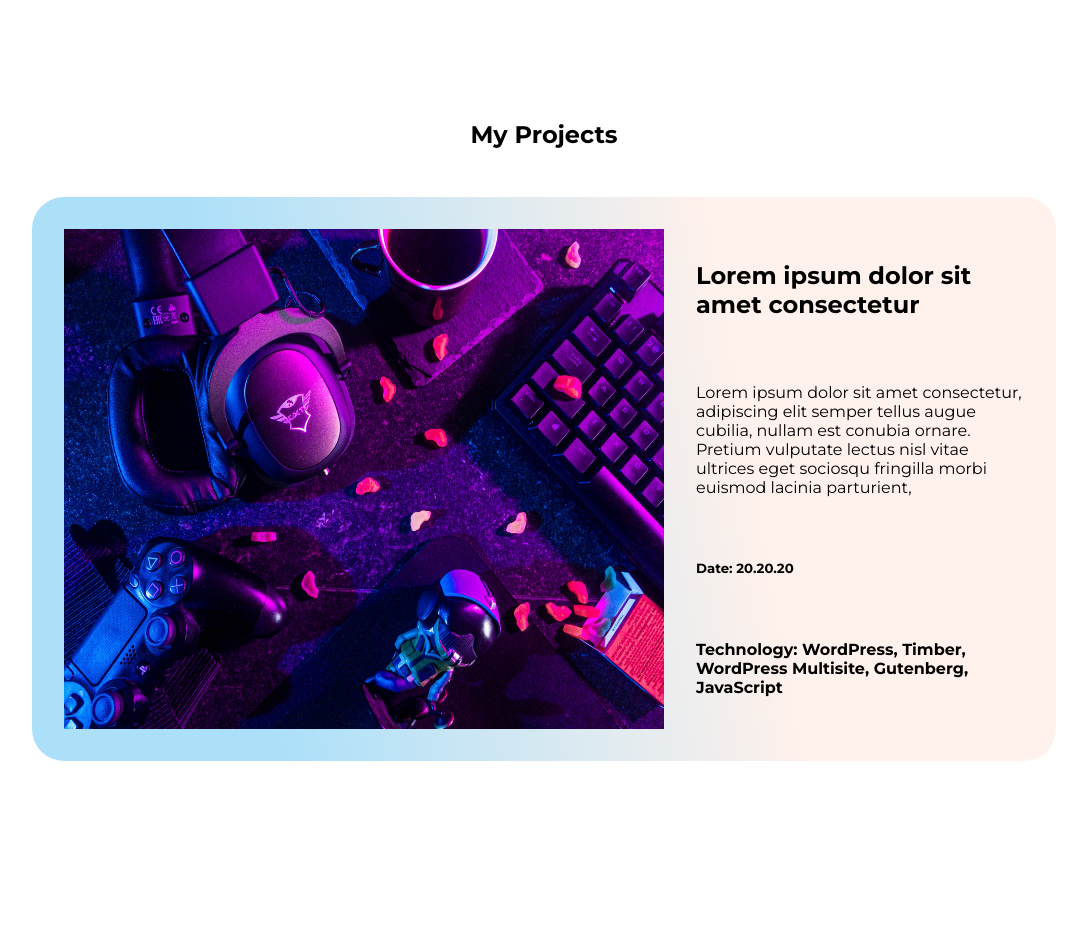
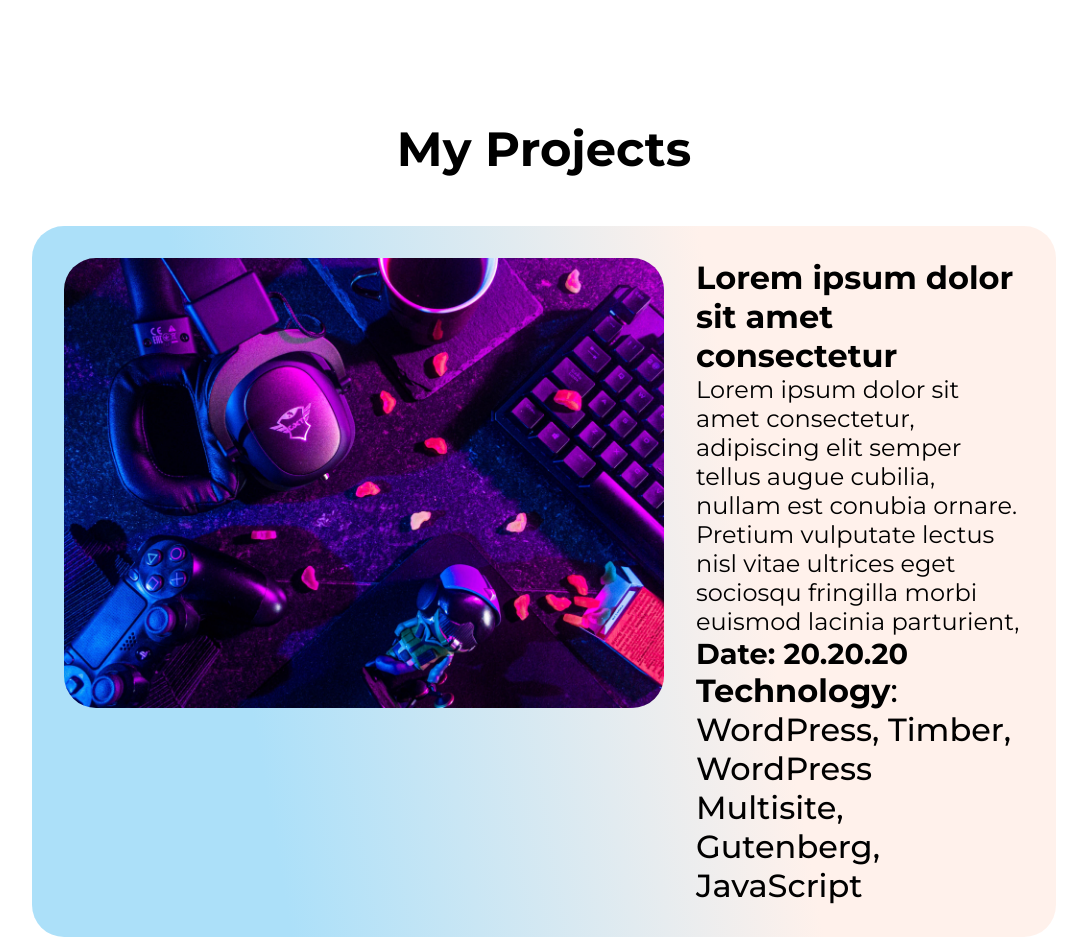
Before and after one commit to alphadev97/Alpha97---Personel-Portfolio, a Next.js app: page / in a window 1280 px wide. Shown: the part 1400-2337 px from the top of the page, without its empty margins (96-1183 px from the left). Built offline with nearby package versions, Linux system fonts and the light colour scheme.

Commit message:
Projects

```diff
--- a/src/components/Projects/Projects.tsx
+++ b/src/components/Projects/Projects.tsx
@@ -7,23 +7,31 @@ const Projects = () => {
   return (
     <div className={styles.container}>
       <div className={styles.content}>
-        <h2>{projectsItem.title}</h2>
+        <h2 className={styles.title}>{projectsItem.title}</h2>
       </div>
 
       <div className={styles.projectCard}>
-        <Image src={"/temp.jpg"} width={600} height={500} alt="" />
+        <Image
+          className={styles.image}
+          src={"/temp.jpg"}
+          width={600}
+          height={450}
+          alt=""
+        />
         <div className={styles.projectContent}>
-          <h2>Lorem ipsum dolor sit amet consectetur</h2>
-          <p>
+          <h2 className={styles.projectTitle}>
+            Lorem ipsum dolor sit amet consectetur
+          </h2>
+          <p className={styles.projectDesc}>
             Lorem ipsum dolor sit amet consectetur, adipiscing elit semper
             tellus augue cubilia, nullam est conubia ornare. Pretium vulputate
             lectus nisl vitae ultrices eget sociosqu fringilla morbi euismod
             lacinia parturient,
           </p>
-          <h5>Date: 20.20.20</h5>
-          <h4>
-            Technology: WordPress, Timber, WordPress Multisite, Gutenberg,
-            JavaScript
+          <h5 className={styles.projectDate}>Date: 20.20.20</h5>
+          <h4 className={styles.projectTech}>
+            <b>Technology</b>: WordPress, Timber, WordPress Multisite,
+            Gutenberg, JavaScript
           </h4>
         </div>
       </div>
```
